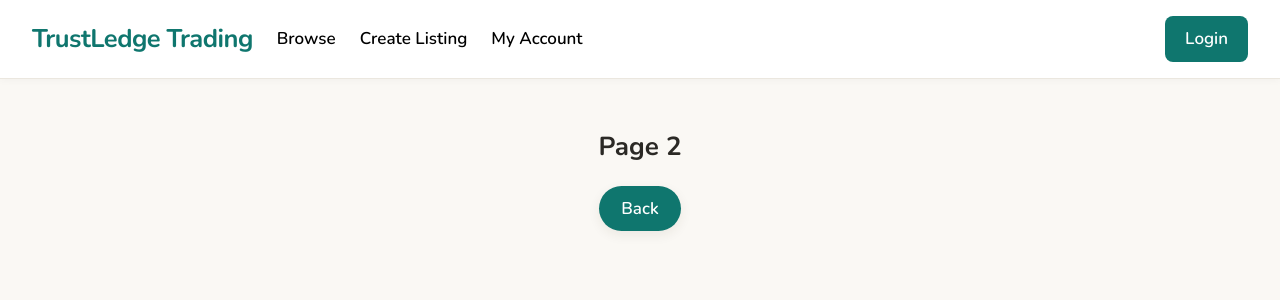
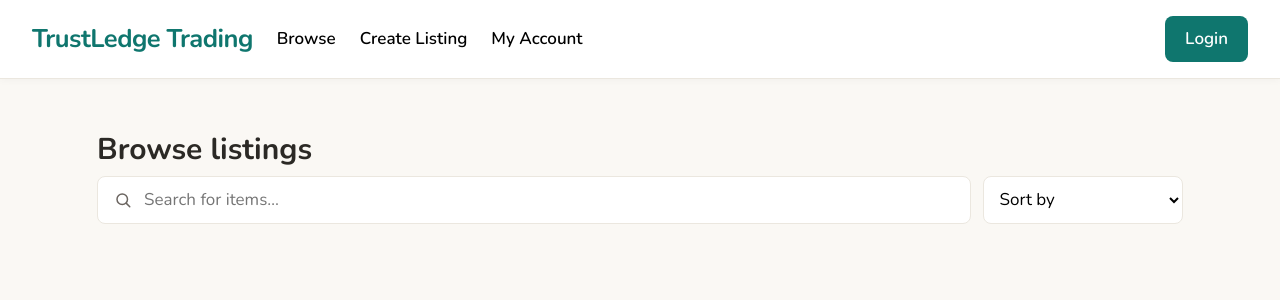
Before and after one commit to Daniel-Massey1/BC-TrustLedge-Trading-System, a React (Vite) app in the folder client/: page / in a window 1280 px wide. Both pictures are taken after a click on the button "Browse". Shown: the top 300 px of the page. Built offline with nearby package versions, Linux system fonts and the light colour scheme.

Commit message:
added basic title, search bar and sort box to browsing page

```diff
--- a/client/src/App.css
+++ b/client/src/App.css
@@ -57,6 +57,76 @@
   padding: 48px 20px;
 }
 
+.browse {
+  width: 100%;
+  text-align: left;
+
+  h2 {
+    font-size: 30px;
+    margin-bottom: 4px;
+  }
+  p {
+    color: var(--muted);
+    margin-bottom: 24px;
+  }
+}
+
+.browse-controls {
+  display: flex;
+  flex-wrap: wrap;
+  gap: 12px;
+}
+
+.search-bar {
+  flex: 999 1 420px;
+  height: 48px;
+  display: flex;
+  align-items: center;
+  gap: 10px;
+  padding: 0 16px;
+  box-sizing: border-box;
+  background: var(--surface);
+  border: 1px solid var(--border);
+  border-radius: 8px;
+  color: var(--muted);
+  cursor: text;
+  transition: border-color 0.15s, box-shadow 0.15s;
+
+  &:focus-within {
+    border-color: var(--accent);
+    box-shadow: 0 0 0 3px rgba(15, 118, 110, 0.15);
+  }
+
+  input {
+    flex-grow: 1;
+    border: none;
+    outline: none;
+    background: transparent;
+    font: inherit;
+    color: var(--text);
+  }
+}
+
+.sort-select {
+  flex: 1 1 200px;
+  height: 48px;
+  padding: 0 12px;
+  box-sizing: border-box;
+  background: var(--surface);
+  border: 1px solid var(--border);
+  border-radius: 8px;
+  font: inherit;
+  color: var(--text);
+  cursor: pointer;
+  transition: border-color 0.15s, box-shadow 0.15s;
+
+  &:focus {
+    outline: none;
+    border-color: var(--accent);
+    box-shadow: 0 0 0 3px rgba(15, 118, 110, 0.15);
+  }
+}
+
 .btn {
   font: inherit;
   font-weight: 600;
--- a/client/src/App.jsx
+++ b/client/src/App.jsx
@@ -3,6 +3,7 @@ import './App.css'
 
 function App() {
   const [page, setPage] = useState('home')
+  const [search, setSearch] = useState('')
 
   return (
     <>
@@ -22,12 +23,43 @@ function App() {
 
       <main className="page">
         {page === 'page2' && (
-          <>
-            <h2>Page 2</h2>
-            <button className="btn" onClick={() => setPage('home')}>
-              Back
-            </button>
-          </>
+          <div className="browse">
+            <h2>Browse listings</h2>
+
+
+            <div className="browse-controls">
+              <label className="search-bar">
+                <svg
+                  aria-hidden="true"
+                  width="18"
+                  height="18"
+                  viewBox="0 0 24 24"
+                  fill="none"
+                  stroke="currentColor"
+                  strokeWidth="2"
+                  strokeLinecap="round"
+                >
+                  <circle cx="11" cy="11" r="7" />
+                  <line x1="16.5" y1="16.5" x2="21" y2="21" />
+                </svg>
+                <input
+                  type="search"
+                  placeholder="Search for items…"
+                  aria-label="Search listings"
+                  value={search}
+                  onChange={(e) => setSearch(e.target.value)}
+                />
+              </label>
+              <select className="sort-select" aria-label="Sort listings" defaultValue="">
+                <option value="" disabled>
+                  Sort by
+                </option>
+                <option value="newest">Newest first</option>
+                <option value="price-low">Price: low to high</option>
+                <option value="price-high">Price: high to low</option>
+              </select>
+            </div>
+          </div>
         )}
 
         {page === 'create' && (
```
